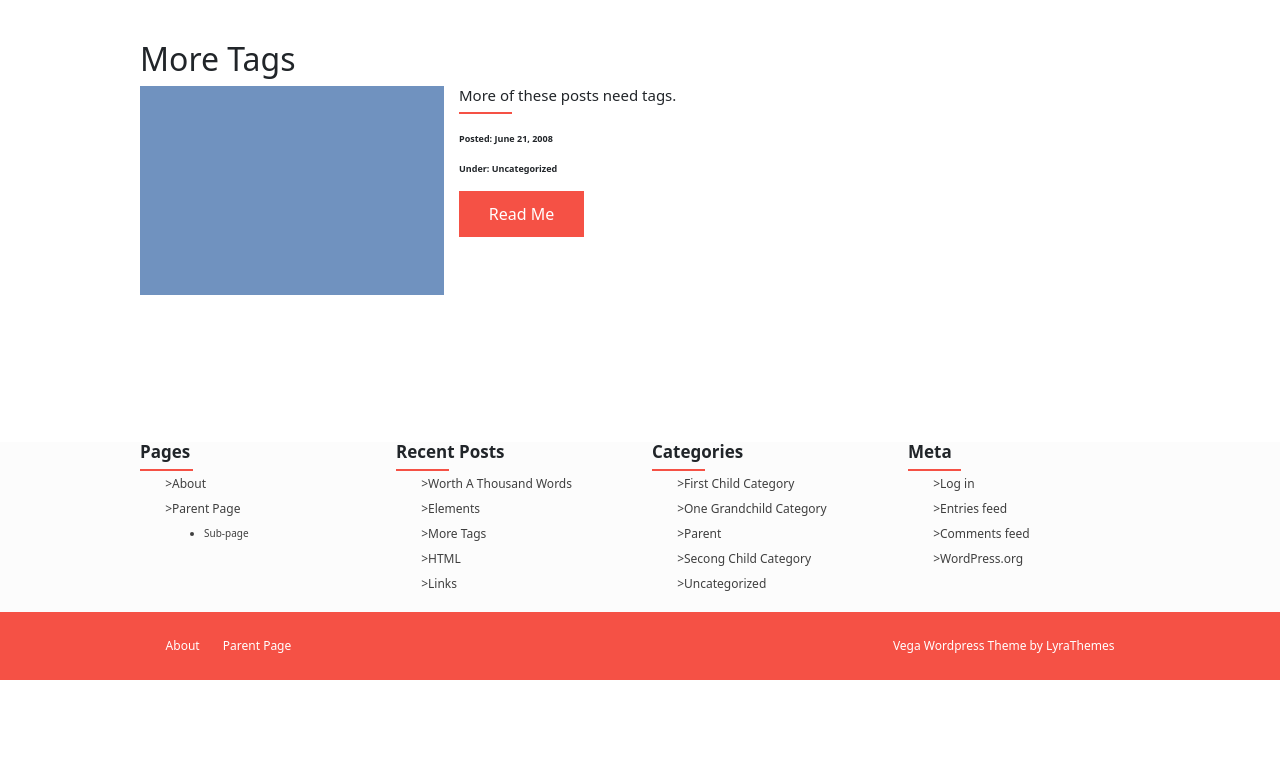
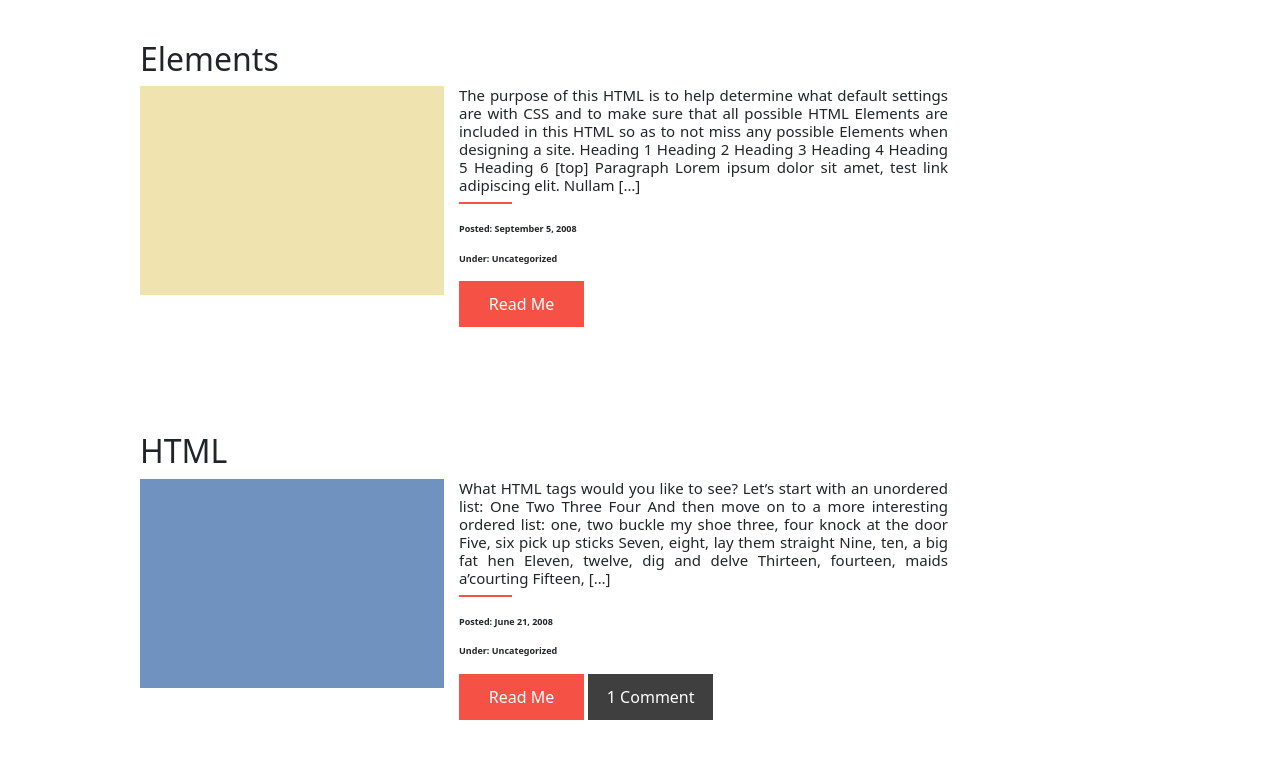
Before and after one commit to partum/Vega, a plain HTML site: page index.html in a window 1280 px wide. Shown: the part 1164-1931 px from the top of the page. Before the commit the page ends 1844 px from the top, so only its background shows below. Drawn offline with nearby package versions, Linux system fonts and the light colour scheme.

Commit message:
added a post and a comment button

```diff
--- a/index.html
+++ b/index.html
@@ -72,15 +72,33 @@
               </div>
             </article>
             <article >
-              <h2>More Tags</h2>
+              <h2>Elements</h2>
+              <div class="post">
+                <div class="image color-2"></div>
+              <span class="post-info">
+                <h4>The purpose of this HTML is to help determine what default settings
+                  are with CSS and to make sure that all possible HTML Elements are included
+                  in this HTML so as to not miss any possible Elements when designing a site.
+                  Heading 1 Heading 2 Heading 3 Heading 4 Heading 5 Heading 6 [top] Paragraph
+                  Lorem ipsum dolor sit amet, test link adipiscing elit. Nullam […]</h4>
+                <div class="line"></div>
+                <p>Posted: September 5, 2008</p>
+                <p>Under: Uncategorized</p>
+                <button class="read-button">Read Me</button>
+              </span>
+              </div>
+            </article>
+            <article >
+              <h2>HTML</h2>
               <div class="post">
                 <div class="image color-3"></div>
               <span class="post-info">
-                <h4>More of these posts need tags.</h4>
+                <h4>What HTML tags would you like to see? Let’s start with an unordered list: One Two Three Four And then move on to a more interesting ordered list: one, two buckle my shoe three, four knock at the door Five, six pick up sticks Seven, eight, lay them straight Nine, ten, a big fat hen Eleven, twelve, dig and delve Thirteen, fourteen, maids a’courting Fifteen, […]</h4>
                 <div class="line"></div>
                 <p>Posted: June 21, 2008</p>
                 <p>Under: Uncategorized</p>
                 <button class="read-button">Read Me</button>
+                <button class="comment-button">1 Comment</button>
               </span>
               </div>
             </article>
--- a/style.css
+++ b/style.css
@@ -196,10 +196,14 @@ h4 {
   font-size: 15px !important;
   text-align: justify;
 }
-.read-button {
+.read-button,
+.comment-button {
   border: none;
   background-color: #f55145;
   color: white;
   height: 46px;
   width: 125px;
 }
+.comment-button {
+  background-color: #3f3f3f;
+}
```
